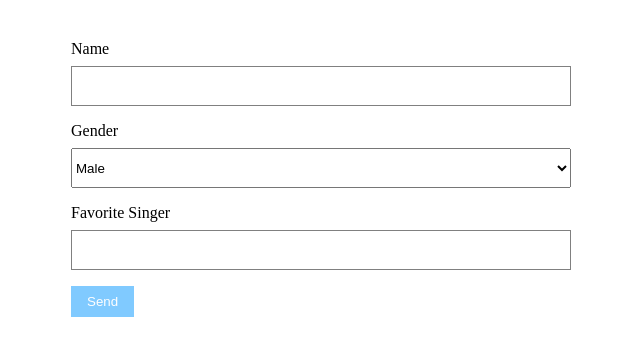
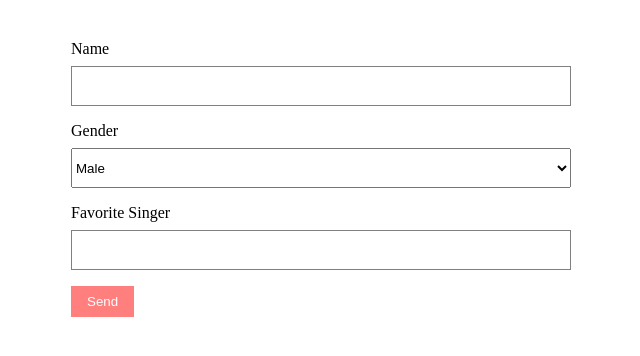
Before and after one commit to ricardoferreirades/gender-base-app, a React (Create React App) app: page / in a window 1280 px wide. Shown: the top 356 px of the page, without its empty margins (319-959 px from the left). Built offline with nearby package versions, Linux system fonts and the light colour scheme; what miragejs would draw is missing.

Commit message:
feat: add css for invalid button and onput
Signed-off-by: Ricardo Ferreira <ricardoferreirades@gmail.com>

```diff
--- a/src/components/Button/index.tsx
+++ b/src/components/Button/index.tsx
@@ -1,5 +1,5 @@
 import { ButtonContainer } from "./styles";
 
 export function Button(props: any) {
-  return <ButtonContainer {...props} />;
+  return <ButtonContainer disabled={props.disabled} {...props} />;
 }
--- a/src/components/Button/styles.ts
+++ b/src/components/Button/styles.ts
@@ -1,12 +1,21 @@
-import styled from "styled-components";
+import styled, { css } from "styled-components";
 
 export const ButtonContainer = styled.button<{ disabled: boolean }>`
   color: white;
   border: none;
   padding: 0.5rem 1rem;
   cursor: pointer;
-  background: #0496ff;
   margin-top: 0.5rem;
-  opacity: ${(disabled) => (disabled ? 0.5 : 1)};
-  cursor: ${(disabled) => (disabled ? "not-allowed" : "pointer")};
+  background-color: #0496ff;
+  transition: all 0.3 ease;
+
+  ${({ disabled }) => {
+    if (disabled) {
+      return css`
+        opacity: 0.5;
+        background: red;
+        cursor: not-allowed;
+      `;
+    }
+  }}
 `;
--- a/src/components/GenderForm/index.tsx
+++ b/src/components/GenderForm/index.tsx
@@ -1,3 +1,4 @@
+import { fork } from "child_process";
 import { useFormik } from "formik";
 import React from "react";
 import * as Yup from "yup";
@@ -50,6 +51,13 @@ export function GenderForm({ onSubmit }: IGenderForm) {
 
     formik.setValues({ ...formik.values, ...resetObject, gender });
   };
+
+  const isFormValid = () =>
+    !!formik.values.name &&
+    !formik.errors.name &&
+    (!!formik.values["favorite-singer"] ||
+      !!formik.values["favorite-book"] ||
+      !!formik.values["favorite-sport"]);
 
   return (
     <Form onSubmit={formik.handleSubmit} data-testid="gender-form">
@@ -111,9 +119,16 @@ export function GenderForm({ onSubmit }: IGenderForm) {
           handleChange={formik.handleChange}
         />
       )}
-      <Button type="submit" disabled={true}>
-        Send
-      </Button>
+
+      {isFormValid() ? (
+        <Button type="submit" disabled={false}>
+          Send
+        </Button>
+      ) : (
+        <Button type="submit" disabled={true}>
+          Send
+        </Button>
+      )}
     </Form>
   );
 }
--- a/src/components/Input/styles.ts
+++ b/src/components/Input/styles.ts
@@ -1,4 +1,4 @@
-import styled from "styled-components";
+import styled, { css } from "styled-components";
 
 export const InputContainer = styled.input<{ error?: boolean }>`
   border: 1px solid ${({ error }) => (error ? "red" : "gray")};
@@ -7,4 +7,15 @@ export const InputContainer = styled.input<{ error?: boolean }>`
   margin-bottom: 0.5rem;
   width: 100%;
   height: 40px;
+
+  ${({ error }) => {
+    if (error) {
+      return css`
+        &:focus {
+          border: 1px solid red;
+          outline: red;
+        }
+      `;
+    }
+  }};
 `;
```
